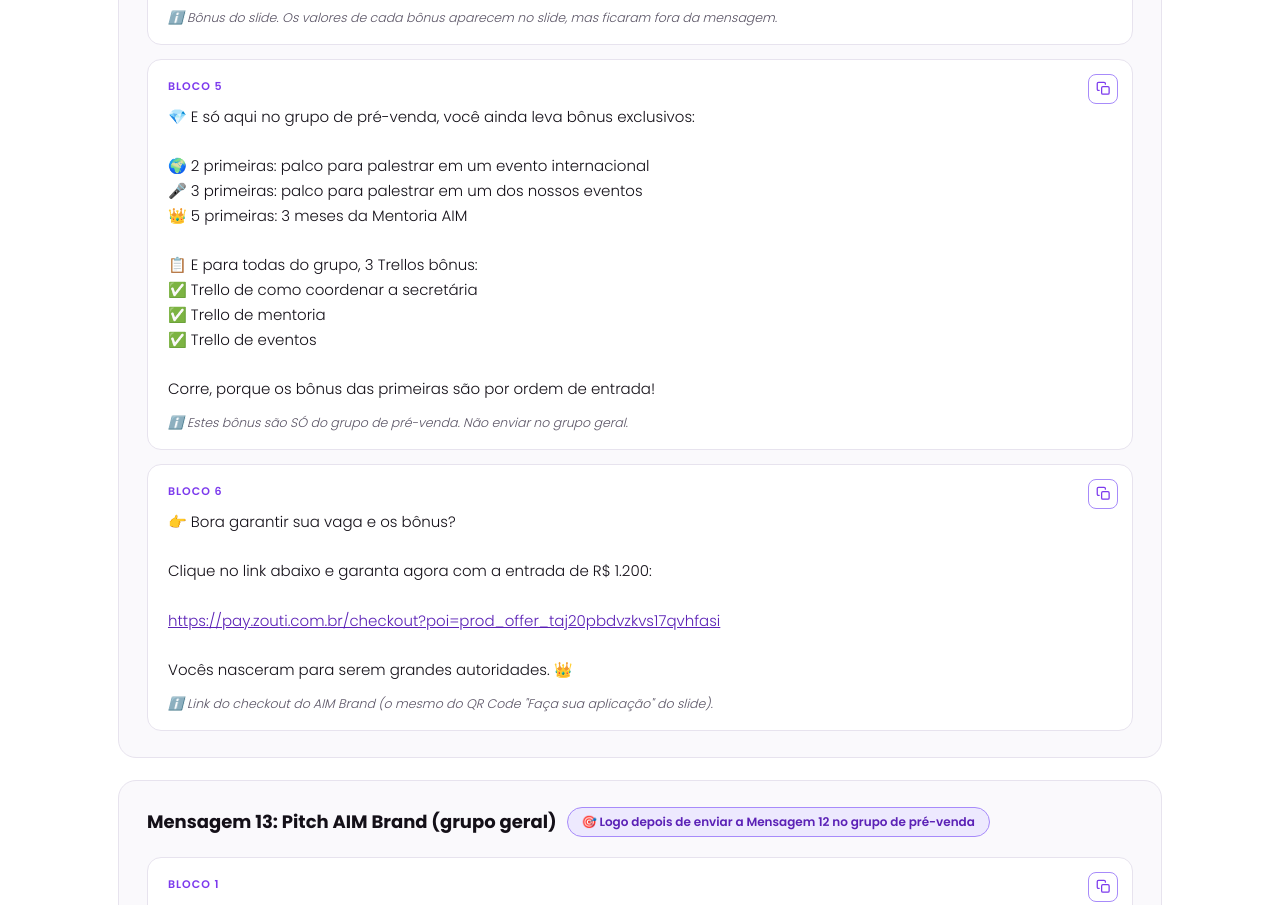
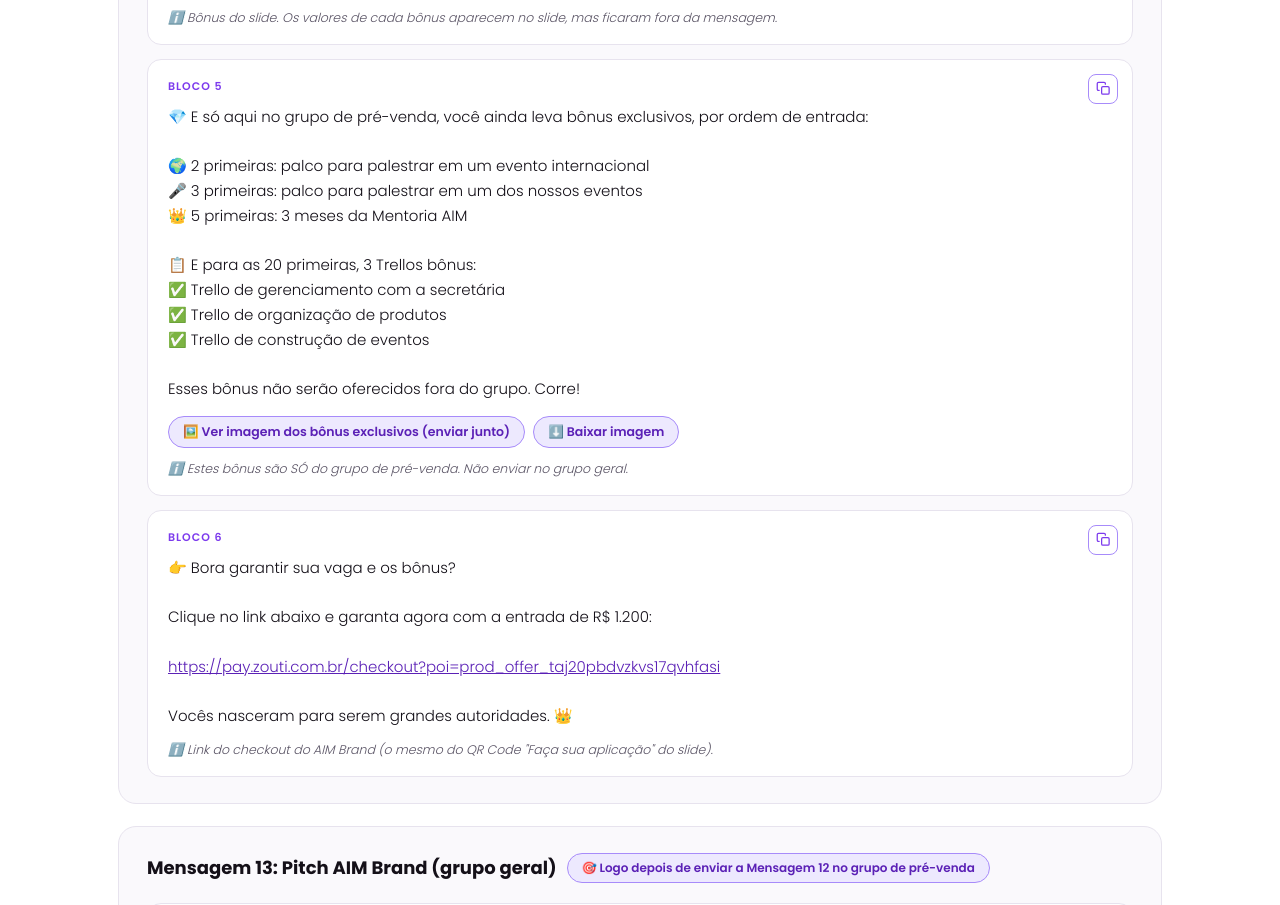
Before and after one commit to britomidiascompany-stack/tamara-damares, a plain HTML site: page mensagens-lancamentos-tp13.html in a window 1280 px wide. Shown: the part 8054-8959 px from the top of the page. Drawn offline with Linux system fonts and the light colour scheme.

Commit message:
TP13: arte e texto dos bônus exclusivos (20 primeiras, 3 Trellos)

```diff
--- a/mensagens-lancamentos-tp13.html
+++ b/mensagens-lancamentos-tp13.html
@@ -282,7 +282,8 @@ const OFERTA_INICIO = [
   }
 ];
 const OFERTA_EXCLUSIVOS = {
-  texto: `💎 E só aqui no grupo de pré-venda, você ainda leva bônus exclusivos:\n\n🌍 2 primeiras: palco para palestrar em um evento internacional\n🎤 3 primeiras: palco para palestrar em um dos nossos eventos\n👑 5 primeiras: 3 meses da Mentoria AIM\n\n📋 E para todas do grupo, 3 Trellos bônus:\n✅ Trello de como coordenar a secretária\n✅ Trello de mentoria\n✅ Trello de eventos\n\nCorre, porque os bônus das primeiras são por ordem de entrada!`,
+  texto: `💎 E só aqui no grupo de pré-venda, você ainda leva bônus exclusivos, por ordem de entrada:\n\n🌍 2 primeiras: palco para palestrar em um evento internacional\n🎤 3 primeiras: palco para palestrar em um dos nossos eventos\n👑 5 primeiras: 3 meses da Mentoria AIM\n\n📋 E para as 20 primeiras, 3 Trellos bônus:\n✅ Trello de gerenciamento com a secretária\n✅ Trello de organização de produtos\n✅ Trello de construção de eventos\n\nEsses bônus não serão oferecidos fora do grupo. Corre!`,
+  anexos: [{ label: '🖼️ Ver imagem dos bônus exclusivos (enviar junto)', url: 'img/tp13-bonus-exclusivos-pre-venda.jpg', download: 'img/tp13-bonus-exclusivos-pre-venda.jpg' }],
   instrucao: 'Estes bônus são SÓ do grupo de pré-venda. Não enviar no grupo geral.'
 };
 const OFERTA_FECHAMENTO = {
```
